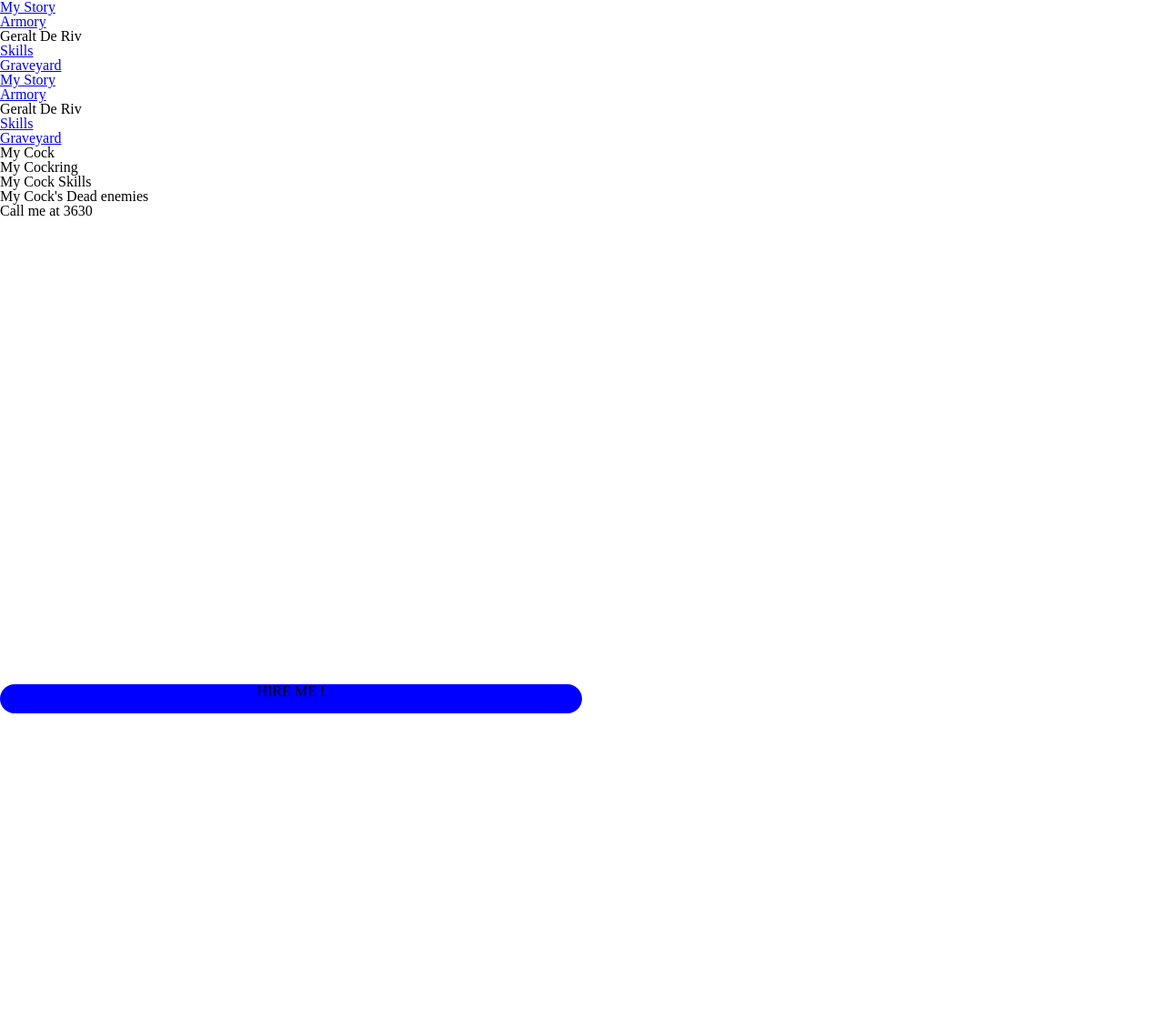
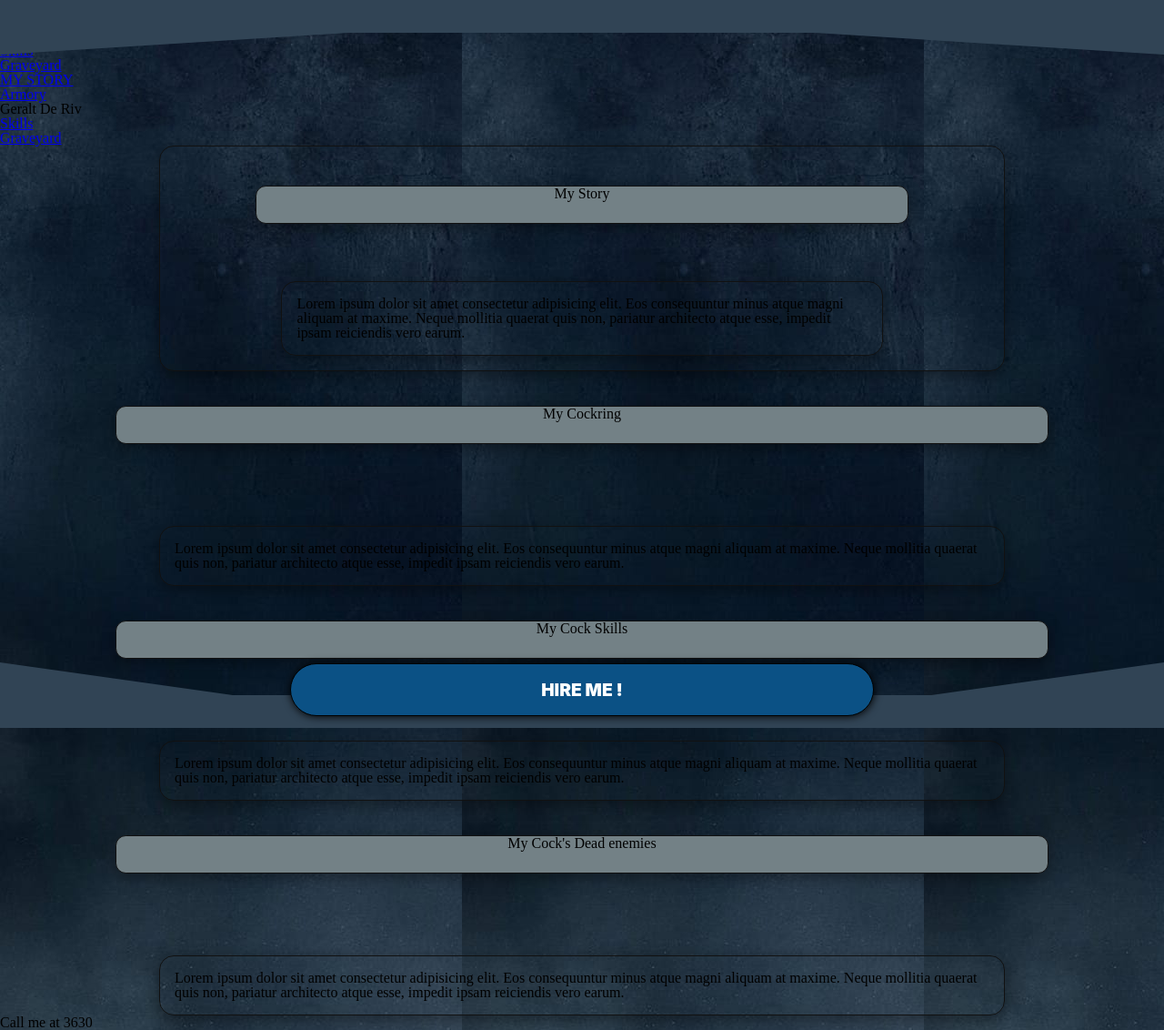
Before and after one commit to ElieBendier/P1_Geralt_de_Riv, a PHP site: page / in a window 1280 px wide. Shown: the whole page at 91% size. Before the commit the page ends 784 px from the top, so only its background shows below. Run offline with PHP 8.4, Linux system fonts and the light colour scheme.

Commit message:
ajout du header et footer + ajout de lorem ipsum dans les sections + premières tentatives de mises en page des sections

```diff
--- a/section.php
+++ b/section.php
@@ -7,7 +7,7 @@
             <a href="#my-story"></a>
         </div>
         <div class="button-title">
-            <a href="#my-story">My Story</a>
+            <a href="#my-story">MY STORY</a>
         </div>
     </div>
     <div class="button armory home">
@@ -43,9 +43,11 @@
 
     <section class="section-bloc" id="my-story">
         <div class="section-title">
-            <h2>My Cock</h2>
+            <h2>My Story</h2>
         </div>
         <div class="section-text">
+        Lorem ipsum dolor sit amet consectetur adipisicing elit. Eos consequuntur minus atque magni aliquam at maxime. Neque mollitia quaerat quis non, pariatur architecto atque esse, impedit ipsam reiciendis vero earum.
+        </div>
         </div>
     </section>
     <section class="section-bloc" id="armory">
@@ -53,13 +55,14 @@
             <h2>My Cockring</h2>
         </div>
         <div class="section-text">
-        </div>
+        Lorem ipsum dolor sit amet consectetur adipisicing elit. Eos consequuntur minus atque magni aliquam at maxime. Neque mollitia quaerat quis non, pariatur architecto atque esse, impedit ipsam reiciendis vero earum.
     </section>
     <section class="section-bloc" id="skills">
         <div class="section-title">
             <h2>My Cock Skills</h2>
         </div>
         <div class="section-text">
+        Lorem ipsum dolor sit amet consectetur adipisicing elit. Eos consequuntur minus atque magni aliquam at maxime. Neque mollitia quaerat quis non, pariatur architecto atque esse, impedit ipsam reiciendis vero earum.
         </div>
     </section>
     <section class="section-bloc" id="graveyard">
@@ -67,6 +70,7 @@
             <h2>My Cock's Dead enemies</h2>
         </div>
         <div class="section-text">
+        Lorem ipsum dolor sit amet consectetur adipisicing elit. Eos consequuntur minus atque magni aliquam at maxime. Neque mollitia quaerat quis non, pariatur architecto atque esse, impedit ipsam reiciendis vero earum.
         </div>
     </section>
 
--- a/styles/mobile.css
+++ b/styles/mobile.css
@@ -22,31 +22,69 @@
 
 }
 
-body {}
+body {
+    background-image: url("../assets/background.jpeg");
+}
 
 /* header */
+header {
+    display: block;
+    clip-path: polygon(0% 0%, 100% 0%, 100% 50%, 70% 30%, 30% 30%, 0% 50%);
 
+    width: 100%;
+    height: 15%;
+    min-height: 6rem;
+
+    position:fixed;
+
+    background-color: var(--color-frame);
+
+}
 
 
 /* footer */
 
+footer {
+    display: block;
+    clip-path: polygon(20% 70%, 80% 70%, 100% 40%, 100% 100%, 0% 100%, 0% 40%);
+
+    width: 100%;
+    height: 15%;
+    min-height: 6rem;
+
+    margin: 0 auto;
+    position: fixed;
+    bottom: 0rem;
+    z-index: -1;
+
+    background-color: var(--color-frame);
+
+}
 
 
 /* CTA */
 
 #cta {
     width: 50%;
-    height: 2rem;
-
+    min-width: 150px;
+    height: 3.5rem;
     margin: 0 auto;
+    border: 1px solid black;
+    border-radius: 2rem;
+    box-shadow: 0.5px 0.5px 10px black;
     position: fixed;
-    bottom: 1rem;
-
-    background-color: blue;
-
-    border-radius: 1rem;
-
+    bottom: 0.8rem;
+    left: 0;
+    right: 0;
+    background-color: var(--color-cta);
+    display: flex;
+    justify-content: center;
+    align-items: center;
     text-align: center;
+    font-size: 1.2rem;
+    font-family: var(--font-family-cta);
+    font-weight: var(--font-weight-cta);
+    color: white;
 }
 
 /* button */
@@ -59,6 +97,212 @@ body {}
 
 /* section-page */
 
+#my-story{
+    margin-left: auto;
+    margin-right: auto;
+    width: 70%;
+    padding: 1rem;
+    border: 1px solid var(--color-text-title);
+    border-radius: var(--big-border-radius);
+    background-color: var(--color-background-text);
+    box-shadow: rgba(0, 0, 0, 0.35) 0px 5px 15px;
+}
+.section-title {
+    display: block;
+    margin-left: auto;
+    margin-right: auto;
+    background-color: var(--color-button);
+    border-radius: 0.7rem;
+    border: 1px solid var(--color-text-title);
+    box-shadow: rgba(0, 0, 0, 0.35) 0px 5px 15px;
+    height: 2.5rem;
+    width: 80%;
+    margin-top: 3%;
+    margin-bottom: 7%;
+    font-family: var(--font-size-title);
+    text-align: center;
+    align-items: center;
+}
+
+.section-text {
+    display: block;
+    align-items: center;
+    margin-left: auto;
+    margin-right: auto;
+    width: 70%;
+    padding: 1rem;
+    border: 1px solid var(--color-text-title);
+    border-radius: var(--big-border-radius);
+    background-color: var(--color-background-text);
+    box-shadow: rgba(0, 0, 0, 0.35) 0px 5px 15px;
+    font-family: var(--font-size-text);
+}
 
 
 /* form-page */
+
+/* Title test */
+
+position: absolute;
+width: 147px;
+height: 20px;
+left: calc(50% - 147px/2 - 0.5px);
+top: calc(50% - 20px/2 - 291px);
+
+
+
+/* MON HISTOIRE */
+
+position: absolute;
+left: 14.97%;
+right: 14.97%;
+top: -5%;
+bottom: -5%;
+
+font-family: 'Julius Sans One';
+font-style: normal;
+font-weight: 400;
+font-size: 20px;
+line-height: 22px;
+/* identical to box height */
+display: flex;
+align-items: center;
+text-align: center;
+
+color: #000000;
+
+border: 1px solid #000000;
+
+
+/* mobile-section */
+
+position: absolute;
+width: 286px;
+height: 555px;
+left: calc(50% - 286px/2 - 1px);
+top: 85px;
+
+
+
+/* large-text-frame */
+
+position: absolute;
+width: 286px;
+height: 555px;
+left: 53px;
+top: 85px;
+
+filter: drop-shadow(2px 2px 4px rgba(0, 0, 0, 0.25));
+
+
+/* Empty zone  */
+
+box-sizing: border-box;
+
+position: absolute;
+left: 0%;
+right: 0%;
+top: 0%;
+bottom: 0%;
+
+background: rgba(182, 189, 193, 0.1);
+border-radius: 15px;
+
+
+/* Story zone test */
+
+position: absolute;
+width: 219px;
+height: 291px;
+left: 84px;
+top: 205px;
+
+
+
+/* Story zone test */
+
+position: absolute;
+left: 0%;
+right: 0%;
+top: 0%;
+bottom: 0%;
+
+font-family: 'Julius Sans One';
+font-style: normal;
+font-weight: 400;
+font-size: 16px;
+line-height: 17px;
+text-align: center;
+
+color: #EFE5E0;
+
+border: 1px solid rgba(239, 229, 224, 0.5);
+
+
+/* Group 16 */
+
+position: absolute;
+width: 191px;
+height: 45px;
+left: 101px;
+top: 110px;
+
+
+
+/* Title zone */
+
+position: absolute;
+width: 191px;
+height: 45px;
+left: 101px;
+top: 110px;
+
+filter: drop-shadow(4px 4px 4px rgba(0, 0, 0, 0.25));
+
+
+/* Title zone test */
+
+box-sizing: border-box;
+
+position: absolute;
+left: 0%;
+right: 0%;
+top: 0%;
+bottom: 0%;
+
+background: #738186;
+border: 1px solid #000000;
+border-radius: 15px;
+
+
+/* Title test */
+
+position: absolute;
+width: 147px;
+height: 20px;
+left: calc(50% - 147px/2 - 0.5px);
+top: calc(50% - 20px/2 - 291px);
+
+
+
+/* MON HISTOIRE */
+
+position: absolute;
+left: 14.97%;
+right: 14.97%;
+top: -5%;
+bottom: -5%;
+
+font-family: 'Julius Sans One';
+font-style: normal;
+font-weight: 400;
+font-size: 20px;
+line-height: 22px;
+/* identical to box height */
+display: flex;
+align-items: center;
+text-align: center;
+
+color: #000000;
+
+border: 1px solid #000000;
```
